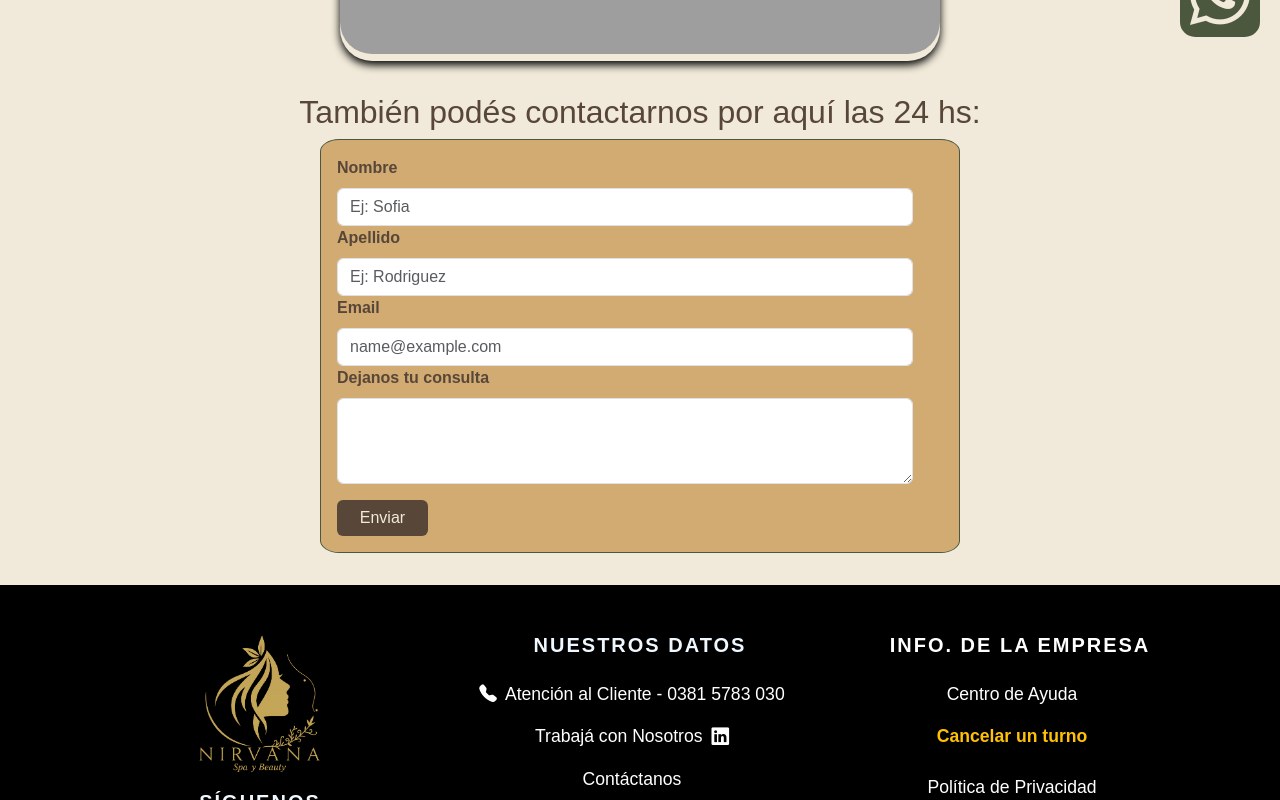
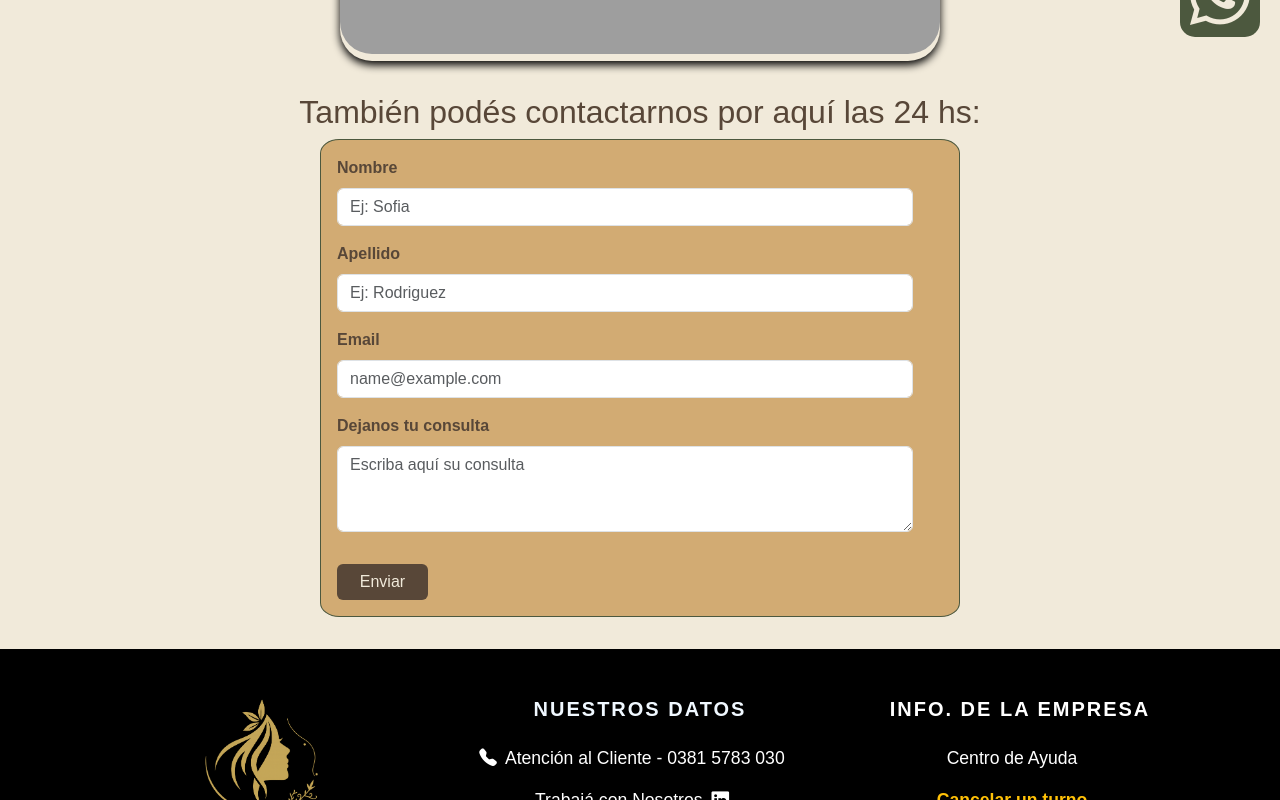
Before and after one commit to SantyMolina98/Spa-Nirvana-React-, a React (Vite) app: page /contacto in a window 1280 px wide. Shown: the part 743-1543 px from the top of the page. Built offline with nearby package versions, Linux system fonts and the light colour scheme; no server answers; grey boxes are pictures that could not be loaded.

Commit message:
se modificaron etiquetas de contacto, y se agregó emailjs en el main y contacto

```diff
--- a/src/main.jsx
+++ b/src/main.jsx
@@ -5,6 +5,18 @@ import './main.css';
 import './App.css';
 import App from './App.jsx';
 import { UserProvider } from './context/UserContext';
+import emailjs from '@emailjs/browser';
+
+
+const EMAILJS_PUBLIC_KEY = import.meta.env.VITE_EMAILJS_PUBLIC_KEY;
+
+if (EMAILJS_PUBLIC_KEY) {
+  try {
+    emailjs.init(EMAILJS_PUBLIC_KEY);
+  } catch (e) {
+    console.error('emailjs init error', e);
+  }
+}
 
 createRoot(document.getElementById('root')).render(
   <StrictMode>
--- a/src/pages/Contacto.jsx
+++ b/src/pages/Contacto.jsx
@@ -1,10 +1,30 @@
-import { Button } from 'react-bootstrap';
+import { Button, Form } from 'react-bootstrap';
 import '../App.css';
 import '../styles/contactopage.css';
-
+import emailjs from '@emailjs/browser';
 import { Link } from 'react-router-dom';
 
+const EMAILJS_SERVICE_ID = import.meta.env.VITE_EMAILJS_SERVICE_ID;
+const EMAILJS_TEMPLATE_CONTACTO_ID = import.meta.env.VITE_EMAILJS_TEMPLATE_CONTACTO_ID;
+const EMAILJS_PUBLIC_KEY = import.meta.env.VITE_EMAILJS_PUBLIC_KEY;
+
+
+
 function Contacto () {
+  //Sección de EmailJS
+  if (EMAILJS_PUBLIC_KEY) {
+    try {
+      emailjs.init(EMAILJS_PUBLIC_KEY);
+    } catch (e) {
+    console.error('emailjs init error', e);
+    }
+  }
+
+  //Sector de validación de formulario de contacto
+
+  //Envio de formulario de contacto
+
+
   return (
      <>
       <section id="MainContacto">
@@ -26,27 +46,29 @@ function Contacto () {
         </article>
         <h2 id="FormContacto">También podés contactarnos por aquí las 24 hs:</h2>
         <article className="ContactoForm">
-
-                <div>
-                  <label htmlFor="nombre-contacto" className="form-label">Nombre</label>
-                   <input type="text" className="form-control" id="nombre-contacto" placeholder="Ej: Sofia"/>
-                </div>
-                <div>
-                  <label htmlFor="apellido-contacto" className="form-label">Apellido</label>
-                    <input type="text" className="form-control" id="apellido-contacto" placeholder="Ej: Rodriguez"/>
-                </div>
-                <div>
-                  <label htmlFor="email-contacto" className="form-label">Email</label>
-                    <input type="email" className="form-control" id="email-contacto" placeholder="name@example.com"/>
-                </div>
-                <div>
-                  <label htmlFor="textarea-contacto" className="form-label">Dejanos tu consulta</label>
-                    <textarea className="form-control" id="textarea-contacto" rows="3"></textarea>
-                </div>
-                <div>
-                  <Link to="*"><Button type='button' className='btnContacto'>Enviar</Button></Link>
-                </div>
-
+          <Form>
+            <Form.Group className="mb-3" controlId="formBasicEmail">
+              <Form.Label htmlFor="nombre-contacto" className="form-label" name="nombre-contacto">Nombre</Form.Label>
+                <Form.Control type="text" className="form-control" id="nombre-contacto" placeholder="Ej: Sofia"
+                minLength={3} maxLength={30}
+                required/>
+            </Form.Group>
+            <Form.Group className="mb-3" controlId="formBasicPassword">
+              <Form.Label htmlFor="apellido-contacto" className="form-label" name="apellido-contacto">Apellido</Form.Label>
+              <Form.Control type="text" className="form-control" id="apellido-contacto" placeholder="Ej: Rodriguez" required/>
+            </Form.Group>
+            <Form.Group className="mb-3" controlId="formBasicEmail">
+              <Form.Label htmlFor="email-contacto" className="form-label" name="email-contacto">Email</Form.Label>
+              <Form.Control type="email" className="form-control" id="email-contacto" placeholder="name@example.com" required/>
+            </Form.Group>
+            <Form.Group className="mb-3" controlId="formBasicTextarea">
+              <Form.Label htmlFor="textarea-contacto" className="form-label">Dejanos tu consulta</Form.Label>
+              <Form.Control as="textarea" id="textarea-contacto" placeholder='Escriba aquí su consulta' rows="3" required/>
+            </Form.Group>
+            <Link to="*">
+              <Button type='button' className='btnContacto'>Enviar</Button>
+            </Link>
+          </Form>
           </article>
         </section>
      </>
--- a/src/pages/Registro.jsx
+++ b/src/pages/Registro.jsx
@@ -7,7 +7,7 @@ import { useState, useContext, useRef, useEffect } from 'react';
 import { UserContext } from '../context/UserContext';
 
 const EMAILJS_SERVICE_ID = import.meta.env.VITE_EMAILJS_SERVICE_ID;
-const EMAILJS_TEMPLATE_ID = import.meta.env.VITE_EMAILJS_TEMPLATE_ID;
+const EMAILJS_TEMPLATE_REGISTRO_ID = import.meta.env.VITE_EMAILJS_TEMPLATE_REGISTRO_ID;
 const EMAILJS_PUBLIC_KEY = import.meta.env.VITE_EMAILJS_PUBLIC_KEY;
 
 function Registro () {
@@ -88,7 +88,8 @@ function Registro () {
         await registro({userInfo: {nombre, apellido, usuario, email, telefono, domicilio, provincia, cpostal, contrasena}});
 
           try {
-            await emailjs.sendForm(EMAILJS_SERVICE_ID, EMAILJS_TEMPLATE_ID, form.current);
+            const formEl = form.current || formReg;
+            await emailjs.sendForm(EMAILJS_SERVICE_ID, EMAILJS_TEMPLATE_REGISTRO_ID, formEl);
             console.log('Mensaje enviado correctamente');
             alert('Registro exitoso! Revise su correo electrónico para más información.');
             if (form.current) form.current.reset();
```
Lines whose indentation alone changed are shown as unchanged.
